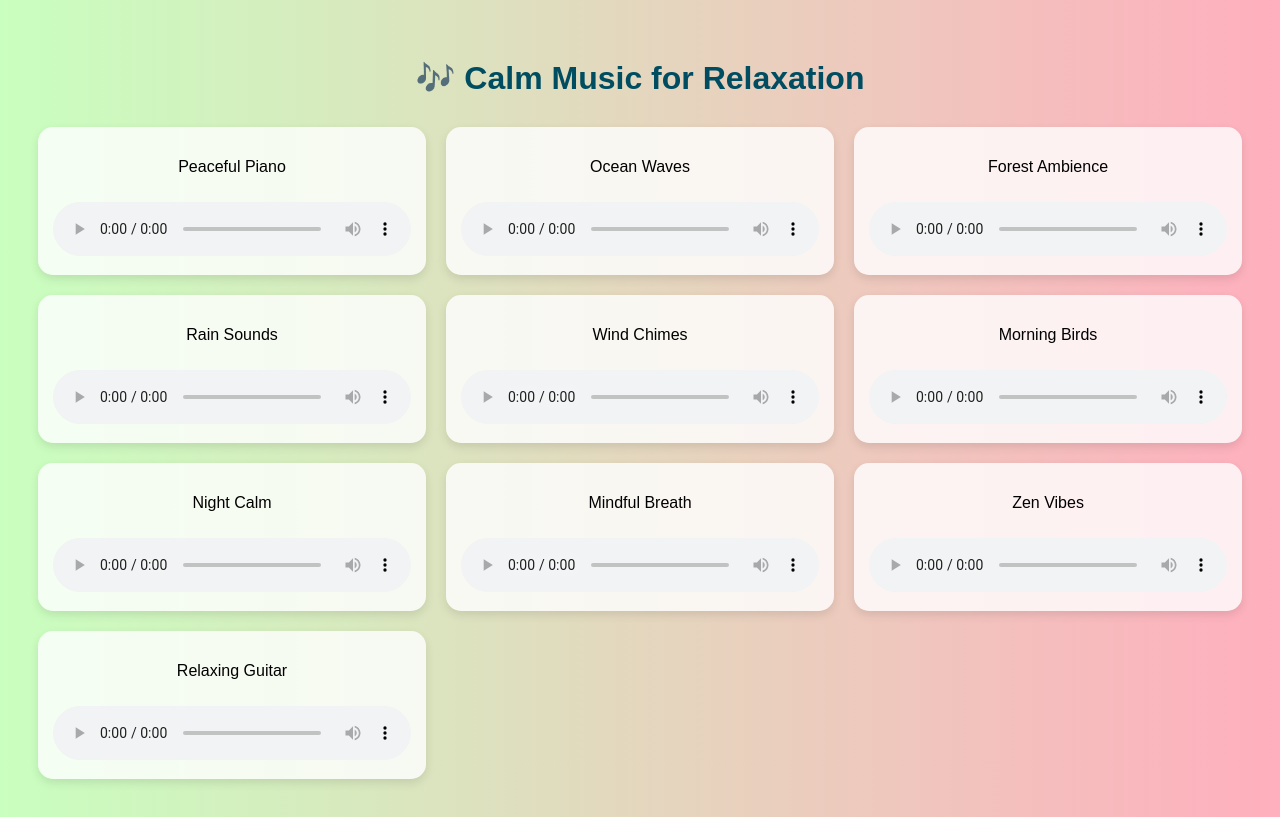
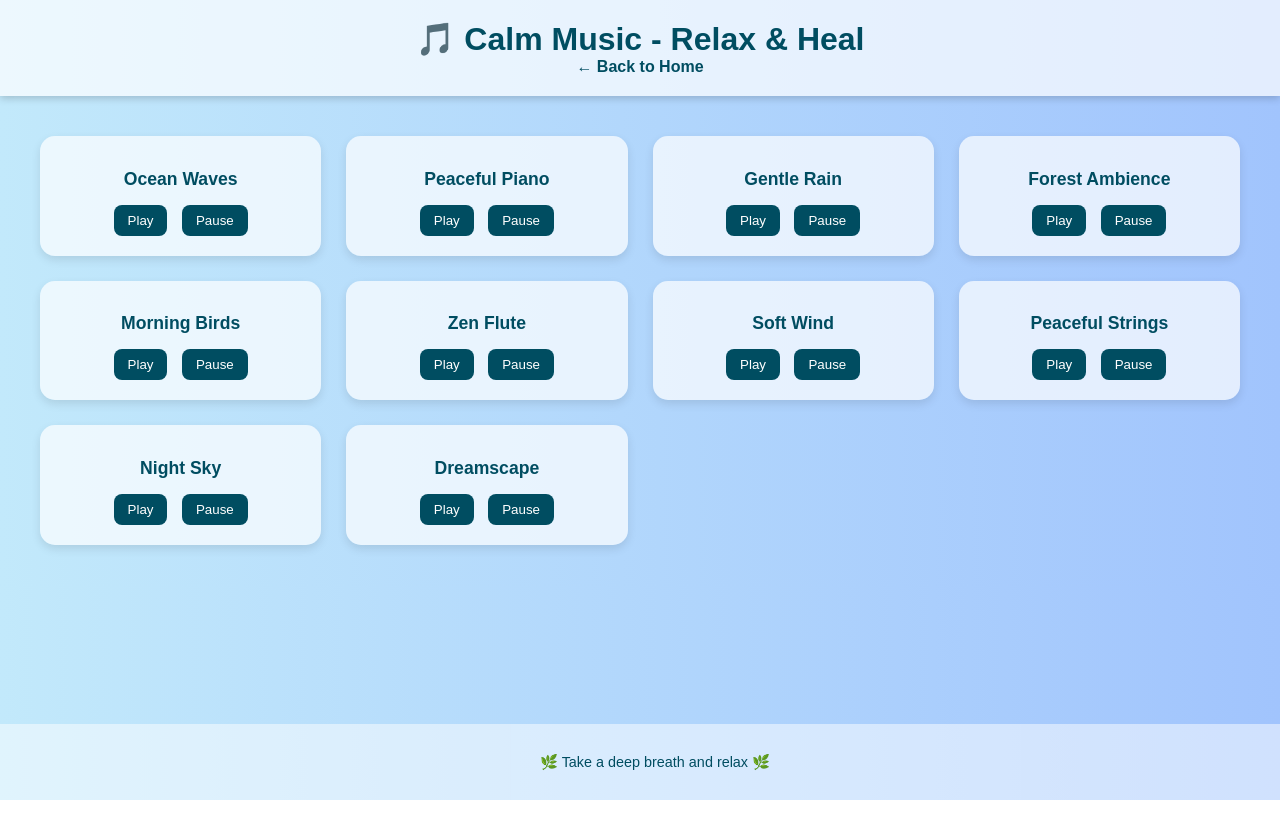
Before and after one commit to harshitaaarya/NIRVAAN, a plain HTML site: page calm_music.html in a window 1280 px wide. Drawn offline with Linux system fonts and the light colour scheme.

Commit message:
Update calm_music.html

```diff
--- a/calm_music.html
+++ b/calm_music.html
@@ -3,52 +3,202 @@
 <head>
   <meta charset="UTF-8">
   <meta name="viewport" content="width=device-width, initial-scale=1.0">
-  <title>Calm Music - NIRVAAN</title>
+  <title>🎵 Calm Music | NIRVAAN</title>
   <style>
     body {
-      background: linear-gradient(to right, #c9ffbf, #ffafbd);
-      font-family: 'Poppins', sans-serif;
+      font-family: "Poppins", sans-serif;
+      background: linear-gradient(to right, #c2e9fb, #a1c4fd);
+      margin: 0;
+      padding: 0;
       text-align: center;
-      padding: 30px;
+      color: #004d61;
     }
 
-    h1 {
-      color: #004d61;
-      margin-bottom: 30px;
+    header {
+      padding: 20px;
+      background-color: rgba(255, 255, 255, 0.7);
+      box-shadow: 0 2px 8px rgba(0,0,0,0.2);
     }
 
-    .music-container {
-      display: grid;
-      grid-template-columns: repeat(auto-fit, minmax(300px, 1fr));
-      gap: 20px;
+    header h1 {
+      font-size: 2em;
+      margin: 0;
     }
 
-    .music-box {
-      background: rgba(255,255,255,0.8);
-      border-radius: 15px;
-      padding: 15px;
-      box-shadow: 0 4px 10px rgba(0,0,0,0.1);
+    .music-grid {
+      display: grid;
+      grid-template-columns: repeat(auto-fit, minmax(250px, 1fr));
+      gap: 25px;
+      padding: 40px;
     }
 
-    audio {
+    .track {
+      background: rgba(255, 255, 255, 0.7);
+      border-radius: 15px;
+      box-shadow: 0 4px 10px rgba(0,0,0,0.1);
+      padding: 15px;
+      transition: all 0.3s ease;
+    }
+
+    .track:hover {
+      transform: scale(1.05);
+      box-shadow: 0 10px 25px rgba(0,0,0,0.2);
+    }
+
+    .track h3 {
+      font-size: 1.1em;
+      margin-bottom: 10px;
+    }
+
+    .controls button {
+      background-color: #004d61;
+      color: white;
+      border: none;
+      padding: 8px 14px;
+      border-radius: 8px;
+      margin: 5px;
+      cursor: pointer;
+      transition: background 0.3s ease;
+    }
+
+    .controls button:hover {
+      background-color: #006f88;
+    }
+
+    footer {
+      padding: 15px;
+      background: rgba(255,255,255,0.5);
+      position: fixed;
+      bottom: 0;
       width: 100%;
-      margin-top: 10px;
+      font-size: 0.9em;
+    }
+
+    a.back {
+      color: #004d61;
+      text-decoration: none;
+      font-weight: 600;
     }
   </style>
 </head>
 <body>
-  <h1>🎶 Calm Music for Relaxation</h1>
-  <div class="music-container">
-    <div class="music-box"><p>Peaceful Piano</p><audio controls><source src="music1.mp3" type="audio/mp3"></audio></div>
-    <div class="music-box"><p>Ocean Waves</p><audio controls><source src="music2.mp3" type="audio/mp3"></audio></div>
-    <div class="music-box"><p>Forest Ambience</p><audio controls><source src="music3.mp3" type="audio/mp3"></audio></div>
-    <div class="music-box"><p>Rain Sounds</p><audio controls><source src="music4.mp3" type="audio/mp3"></audio></div>
-    <div class="music-box"><p>Wind Chimes</p><audio controls><source src="music5.mp3" type="audio/mp3"></audio></div>
-    <div class="music-box"><p>Morning Birds</p><audio controls><source src="music6.mp3" type="audio/mp3"></audio></div>
-    <div class="music-box"><p>Night Calm</p><audio controls><source src="music7.mp3" type="audio/mp3"></audio></div>
-    <div class="music-box"><p>Mindful Breath</p><audio controls><source src="music8.mp3" type="audio/mp3"></audio></div>
-    <div class="music-box"><p>Zen Vibes</p><audio controls><source src="music9.mp3" type="audio/mp3"></audio></div>
-    <div class="music-box"><p>Relaxing Guitar</p><audio controls><source src="music10.mp3" type="audio/mp3"></audio></div>
+  <header>
+    <h1>🎵 Calm Music - Relax & Heal</h1>
+    <a href="index.html" class="back">← Back to Home</a>
+  </header>
+
+  <div class="music-grid">
+    <div class="track">
+      <h3>Ocean Waves</h3>
+      <audio id="audio1" src="https://www.soundhelix.com/examples/mp3/SoundHelix-Song-1.mp3"></audio>
+      <div class="controls">
+        <button onclick="playMusic('audio1')">Play</button>
+        <button onclick="pauseMusic('audio1')">Pause</button>
+      </div>
+    </div>
+
+    <div class="track">
+      <h3>Peaceful Piano</h3>
+      <audio id="audio2" src="https://www.soundhelix.com/examples/mp3/SoundHelix-Song-2.mp3"></audio>
+      <div class="controls">
+        <button onclick="playMusic('audio2')">Play</button>
+        <button onclick="pauseMusic('audio2')">Pause</button>
+      </div>
+    </div>
+
+    <div class="track">
+      <h3>Gentle Rain</h3>
+      <audio id="audio3" src="https://www.soundhelix.com/examples/mp3/SoundHelix-Song-3.mp3"></audio>
+      <div class="controls">
+        <button onclick="playMusic('audio3')">Play</button>
+        <button onclick="pauseMusic('audio3')">Pause</button>
+      </div>
+    </div>
+
+    <div class="track">
+      <h3>Forest Ambience</h3>
+      <audio id="audio4" src="https://www.soundhelix.com/examples/mp3/SoundHelix-Song-4.mp3"></audio>
+      <div class="controls">
+        <button onclick="playMusic('audio4')">Play</button>
+        <button onclick="pauseMusic('audio4')">Pause</button>
+      </div>
+    </div>
+
+    <div class="track">
+      <h3>Morning Birds</h3>
+      <audio id="audio5" src="https://www.soundhelix.com/examples/mp3/SoundHelix-Song-5.mp3"></audio>
+      <div class="controls">
+        <button onclick="playMusic('audio5')">Play</button>
+        <button onclick="pauseMusic('audio5')">Pause</button>
+      </div>
+    </div>
+
+    <div class="track">
+      <h3>Zen Flute</h3>
+      <audio id="audio6" src="https://www.soundhelix.com/examples/mp3/SoundHelix-Song-6.mp3"></audio>
+      <div class="controls">
+        <button onclick="playMusic('audio6')">Play</button>
+        <button onclick="pauseMusic('audio6')">Pause</button>
+      </div>
+    </div>
+
+    <div class="track">
+      <h3>Soft Wind</h3>
+      <audio id="audio7" src="https://www.soundhelix.com/examples/mp3/SoundHelix-Song-7.mp3"></audio>
+      <div class="controls">
+        <button onclick="playMusic('audio7')">Play</button>
+        <button onclick="pauseMusic('audio7')">Pause</button>
+      </div>
+    </div>
+
+    <div class="track">
+      <h3>Peaceful Strings</h3>
+      <audio id="audio8" src="https://www.soundhelix.com/examples/mp3/SoundHelix-Song-8.mp3"></audio>
+      <div class="controls">
+        <button onclick="playMusic('audio8')">Play</button>
+        <button onclick="pauseMusic('audio8')">Pause</button>
+      </div>
+    </div>
+
+    <div class="track">
+      <h3>Night Sky</h3>
+      <audio id="audio9" src="https://www.soundhelix.com/examples/mp3/SoundHelix-Song-9.mp3"></audio>
+      <div class="controls">
+        <button onclick="playMusic('audio9')">Play</button>
+        <button onclick="pauseMusic('audio9')">Pause</button>
+      </div>
+    </div>
+
+    <div class="track">
+      <h3>Dreamscape</h3>
+      <audio id="audio10" src="https://www.soundhelix.com/examples/mp3/SoundHelix-Song-10.mp3"></audio>
+      <div class="controls">
+        <button onclick="playMusic('audio10')">Play</button>
+        <button onclick="pauseMusic('audio10')">Pause</button>
+      </div>
+    </div>
   </div>
+
+  <footer>
+    <p>🌿 Take a deep breath and relax 🌿</p>
+  </footer>
+
+  <script>
+    let currentAudio = null;
+
+    function playMusic(id) {
+      if (currentAudio && currentAudio !== document.getElementById(id)) {
+        currentAudio.pause();
+      }
+      const audio = document.getElementById(id);
+      audio.play();
+      currentAudio = audio;
+    }
+
+    function pauseMusic(id) {
+      const audio = document.getElementById(id);
+      audio.pause();
+    }
+  </script>
 </body>
 </html>
```
